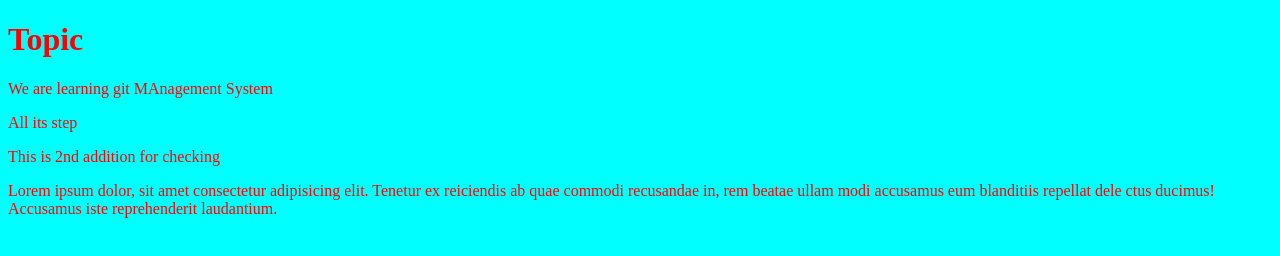
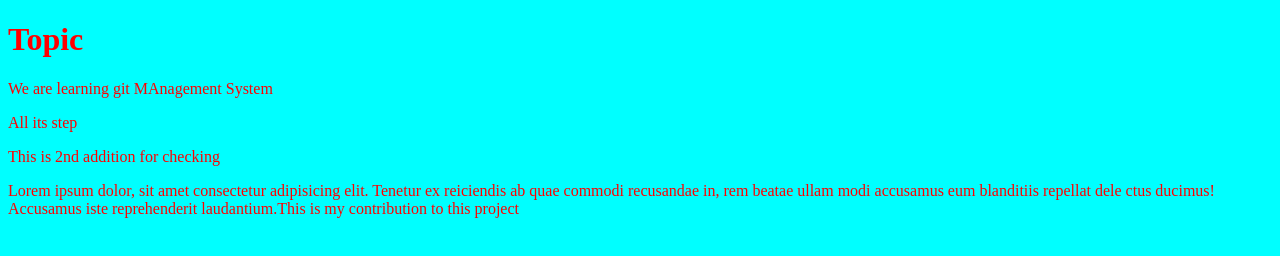
Before and after one commit to Asadaial/Learning-another-way-on-github, a plain HTML site: page index.html in a window 1280 px wide. Drawn offline with Linux system fonts and the light colour scheme.

Commit message:
Another update

```diff
--- a/index.html
+++ b/index.html
@@ -13,7 +13,7 @@
     <p>This is 2nd addition for checking</p>
     <p>Lorem ipsum dolor, sit amet consectetur adipisicing elit.
         Tenetur ex reiciendis ab quae commodi recusandae in, rem beatae ullam modi accusamus eum blanditiis repellat dele
-        ctus ducimus! Accusamus iste reprehenderit laudantium.</p>
+        ctus ducimus! Accusamus iste reprehenderit laudantium.This is my contribution to this project</p>
 
 </body>
 </html>
```
